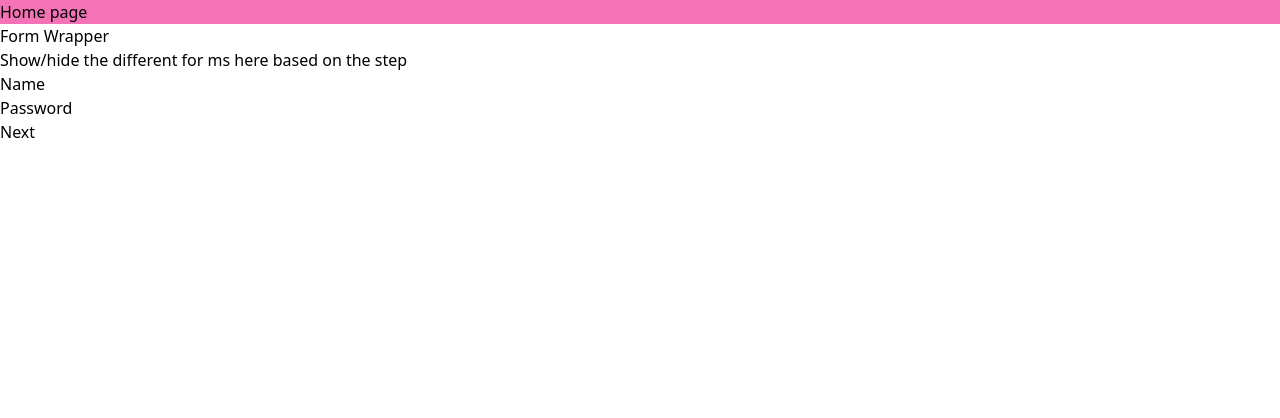
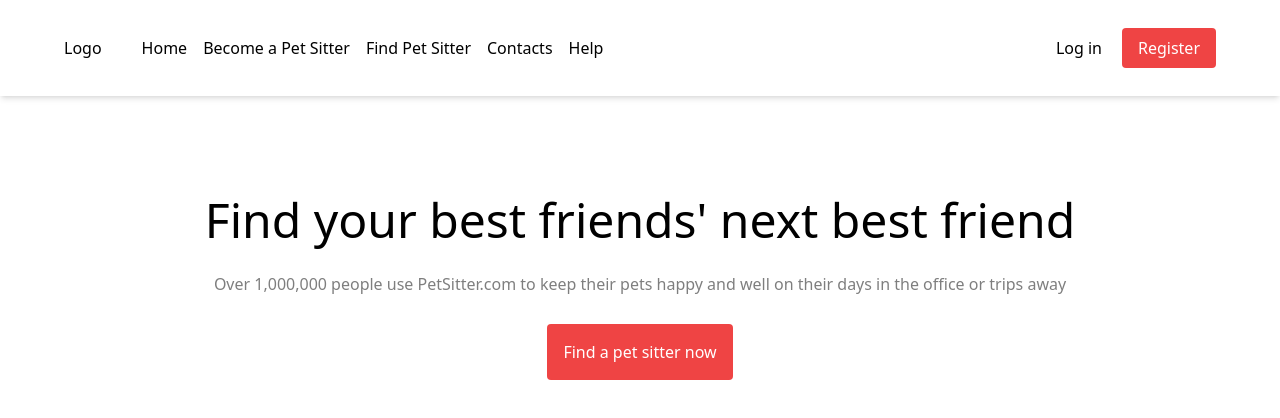
Before and after one commit to vinnie9309/petwalk, a Next.js app: page / in a window 1280 px wide. Shown: the top 418 px of the page. Built offline with nearby package versions, Linux system fonts and the light colour scheme.

Commit message:
first section of home

```diff
--- a/app/page.tsx
+++ b/app/page.tsx
@@ -1,10 +1,20 @@
 import FormContiner from "../components/form-container/FormContainer";
+import Header from "../components/header/Header";
 
 export default function Home() {
   return (
-    <main>
-      <h1 className='background: bg-pink-400'>Home page</h1>
-      <FormContiner />
-    </main>
+    <>
+      <header className="flex justify-center items-center p-7 mb-5 shadow-md w-full sticky">
+        <Header />
+      </header>
+      <main className="px-36">
+        {/* <FormContiner /> */}
+        <div className="flex flex-col justify-center items-center py-20">
+          <h1 className="text-5xl mb-7">Find your <span>best friends'</span> next best friend</h1>
+          <p className="leading-6 opacity-50 mb-7 text-base">Over 1,000,000 people use PetSitter.com to keep their pets happy and well on their days in the office or trips away</p>
+          <button className="bg-red-500 text-white p-4 rounded">Find a pet sitter now</button>
+        </div>
+      </main>
+    </>
   )
 }
--- a/components/forms/PersonalInfo.tsx
+++ b/components/forms/PersonalInfo.tsx
@@ -8,13 +8,13 @@ const PersonalInfo = (props: any) => {
     return (
         <form onSubmit={handleSubmit}>
             <div>
-                <label htmlFor="name">Name</label>
-                <input id="name" />
+                <label className="w-6" htmlFor="name">Name</label>
+                <input className="border rounded mx-5" id="name" />
             </div>
 
             <div>
-                <label htmlFor="password">Password</label>
-                <input id="password" />
+                <label className="w-6" htmlFor="password">Password</label>
+                <input className="border rounded mx-5" id="password" />
             </div>
             <div>
                 <button>Next</button>
--- a/components/header/Header.tsx
+++ b/components/header/Header.tsx
@@ -2,12 +2,24 @@ import Link from "next/link";
 
 const Header = () => {
     return (
-        <ul>
-            <li><Link href="/">Home</Link></li>
-            <li><Link href="/sitter">Become a Pet Sitter</Link></li>
-            <li><Link href="/sitter">Find Pet Sitter</Link></li>
-            <li><Link href="/sitter">Contacts</Link></li>
-        </ul>
+        <nav className="flex items-center flex-row w-full max-w-6xl">
+            {/* <div className="flex items-center w-full"> */}
+                <div className="ml-0 mr-0">Logo</div>
+                <div className="flex ml-8 mr-0 grow justify-between items-center">
+                    <div className="flex items-center ml-0 mr-0">
+                        <Link href="/" className="mx-2">Home</Link>
+                        <Link href="/sitter" className="mx-2">Become a Pet Sitter</Link>
+                        <Link href="/sitter" className="mx-2">Find Pet Sitter</Link>
+                        <Link href="/sitter" className="mx-2">Contacts</Link>
+                        <Link href="/sitter" className="mx-2">Help</Link>
+                    </div>
+                    <div className="flex items-center mr-0 ml-2">
+                        <Link href="/sitter">Log in</Link>
+                        <Link href="/sitter" className="bg-red-500 text-white px-4 py-2 rounded ml-5">Register</Link>
+                    </div>
+                </div>
+            {/* </div> */}
+        </nav>
     )
 }
 
```
Also changed, not shown: components/header/Header.css (added).
